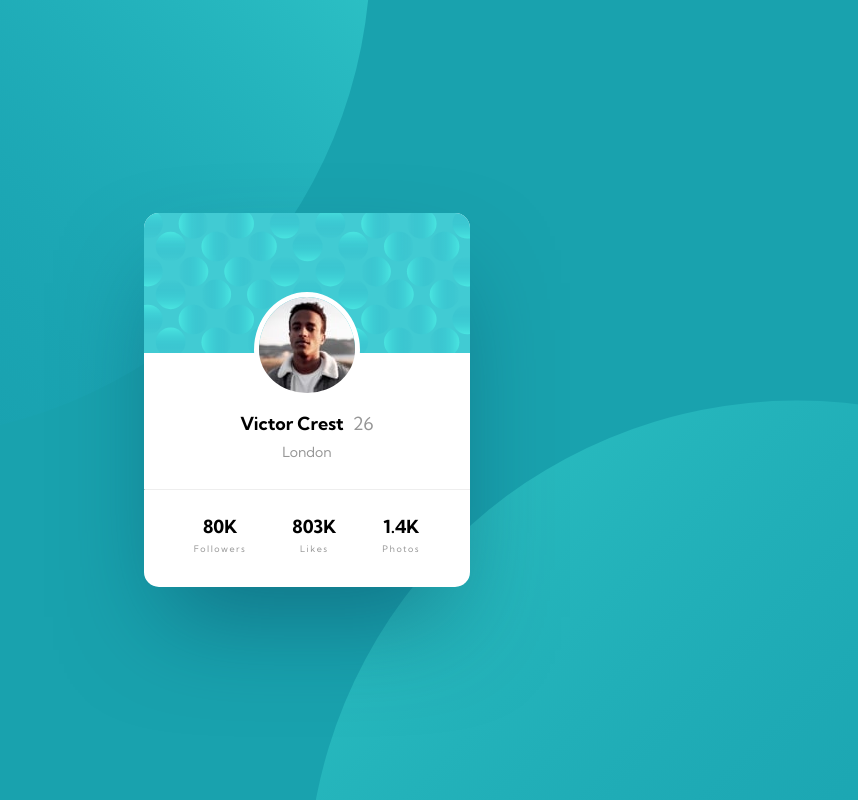
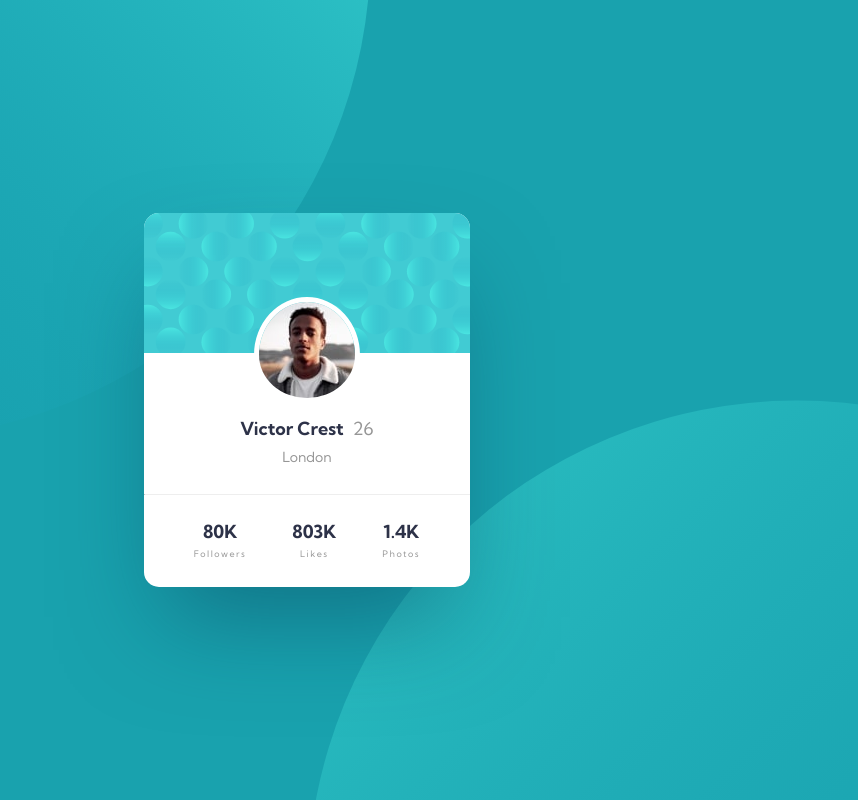
Before and after one commit to DonUggioni/profilecard, a plain HTML site: page index.html in a window 1280 px wide. Shown: the whole page, without its empty margins (333-1191 px from the left). Drawn offline with Linux system fonts and the light colour scheme.

Commit message:
Update CSS

```diff
--- a/css/styles.css
+++ b/css/styles.css
@@ -21,13 +21,13 @@ body {
   background-position: right 45vw bottom 45vh, left 50vw top 50vh;
 }
 
-p{
-    margin: 0;
+p {
+  margin: 0;
 }
 
-hr{
+hr {
   margin: 0;
-  color: var(--dark-grey);
+  color: var(--desaturated-blue);
   border-top: 2px;
 }
 
@@ -54,26 +54,28 @@ hr{
   text-align: center;
 }
 
-.name{
+.name {
   font-weight: 700;
   font-size: 18px;
   padding-bottom: 8px;
+  color: var(--desaturated-blue);
 }
 
-.count{
+.count {
   font-weight: 700;
   font-size: 18px;
   padding-bottom: 5px;
+  color: var(--desaturated-blue);
 }
 
-.city{
+.city {
   font-size: 14px;
   font-weight: 400;
   color: var(--dark-grey);
   padding-bottom: 28px;
 }
 
-.age{
+.age {
   color: var(--dark-grey);
   font-weight: 400;
   font-size: 18px;
@@ -81,7 +83,7 @@ hr{
 }
 
 .victor-image {
-  margin-top: -65px;
+  margin-top: -60px;
   border-radius: 100%;
   border: 5px solid white;
   padding-bottom: 10px;
@@ -95,7 +97,7 @@ hr{
   padding-top: 25px;
 }
 
-.count-description{
+.count-description {
   color: var(--dark-grey);
   font-size: 9px;
   letter-spacing: 1.5px;
```
